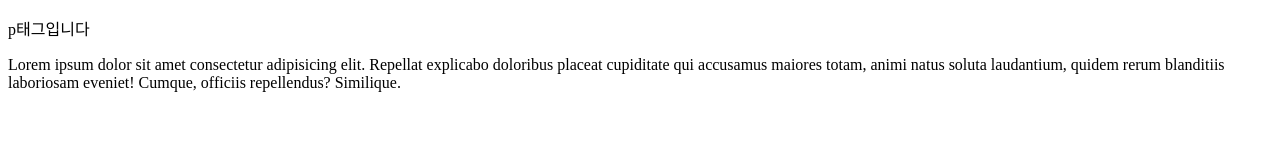
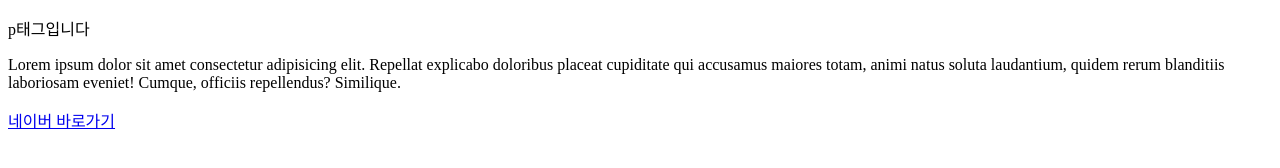
Before and after one commit to seojin1217/learn-html-css, a plain HTML site: page index.html in a window 1280 px wide. Drawn offline with Linux system fonts and the light colour scheme.

Commit message:
fix: 새 창 띄우기

```diff
--- a/index.html
+++ b/index.html
@@ -13,5 +13,6 @@
       natus soluta laudantium, quidem rerum blanditiis laboriosam eveniet!
       Cumque, officiis repellendus? Similique.
     </p>
+    <a href="https://www.naver.com/" target="_blank">네이버 바로가기 </a>
   </body>
 </html>
```
